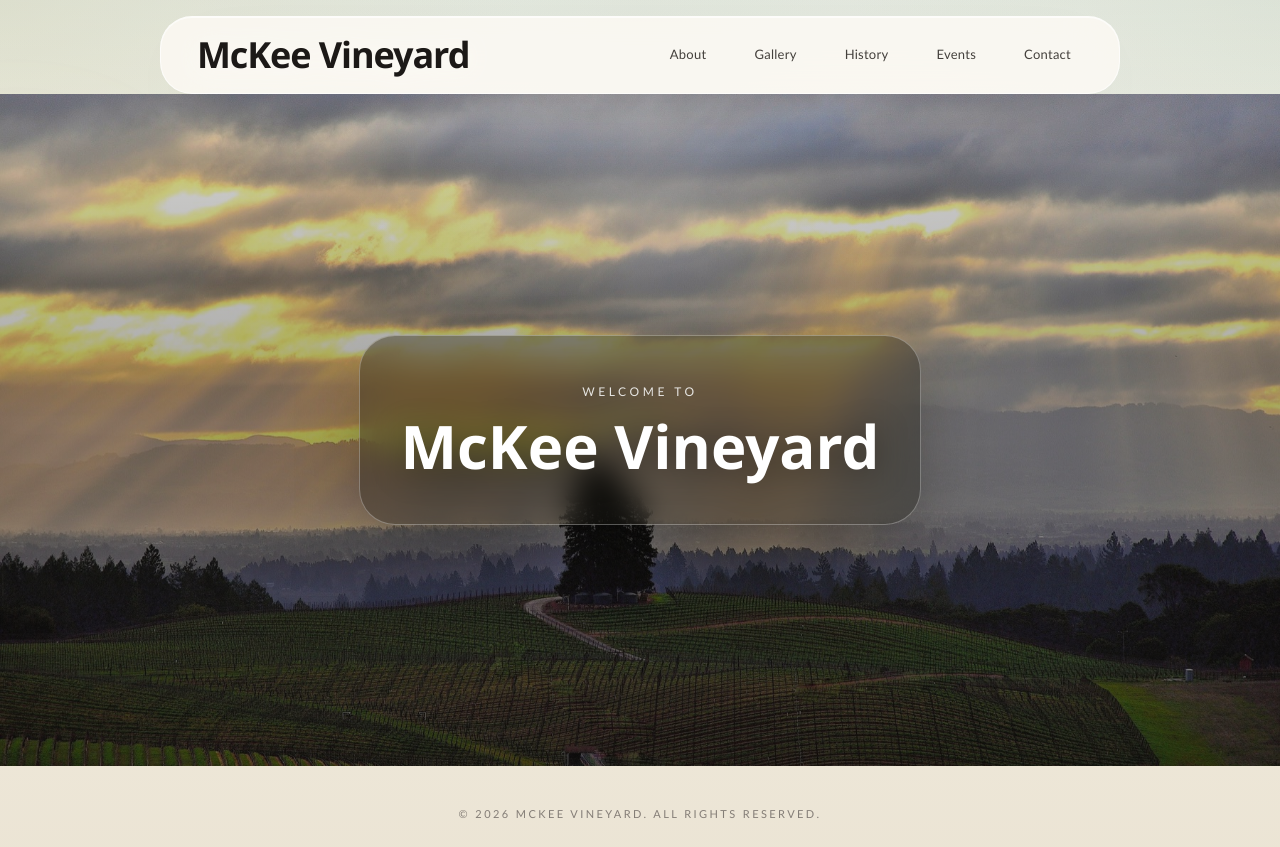
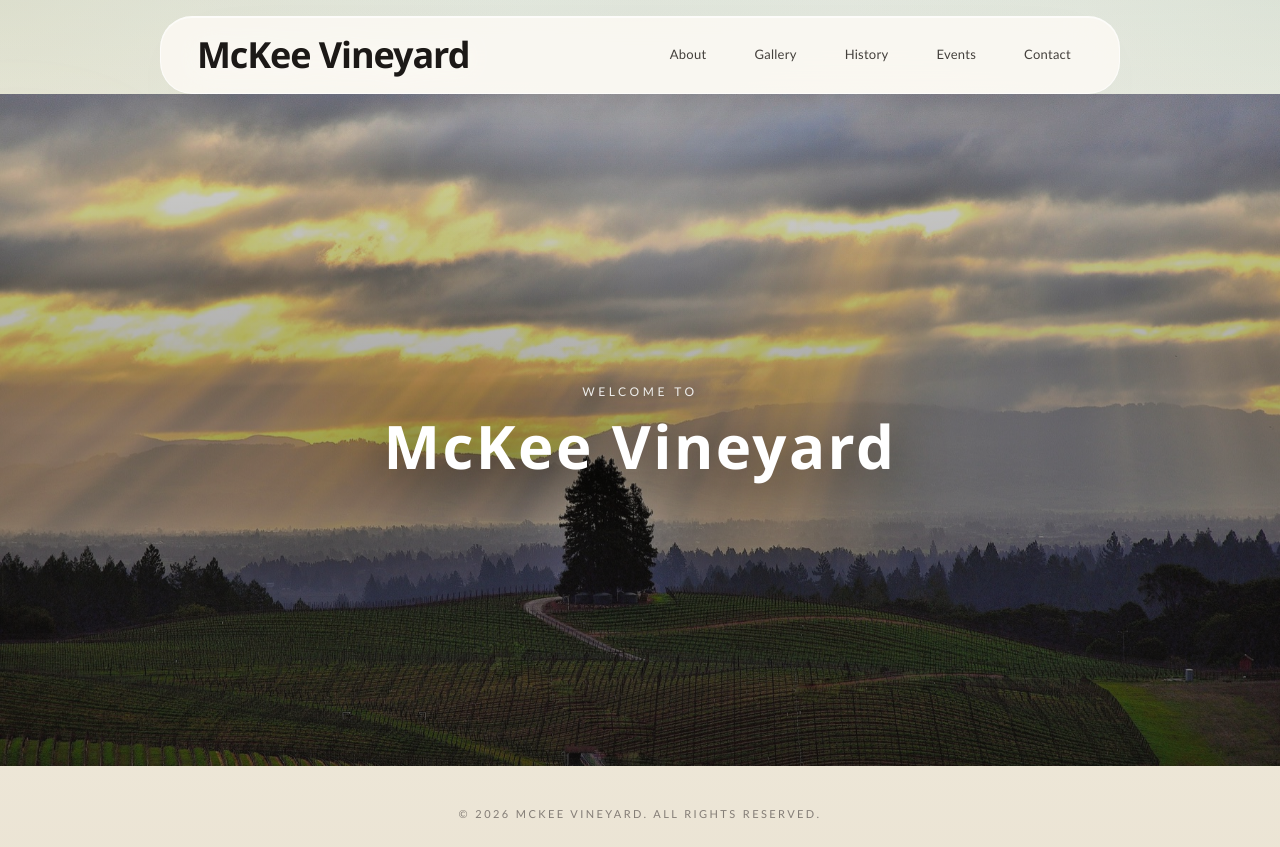
Before and after one commit to McC4b3r/mckeevineyard, a Next.js app: page / in a window 1280 px wide. Built offline with nearby package versions, Linux system fonts and the light colour scheme.

Commit message:
Lighten homepage hero banner (#5)

```diff
--- a/src/components/HomeContent.jsx
+++ b/src/components/HomeContent.jsx
@@ -14,11 +14,12 @@ export default function HomeContent() {
       <div className="absolute inset-0 bg-[linear-gradient(180deg,rgba(18,17,13,0.18),rgba(18,17,13,0.58))]" />
       <div className="absolute inset-0 bg-[radial-gradient(circle_at_top,rgba(255,251,240,0.14),transparent_34%)]" />
       <div className="page-shell relative flex min-h-[calc(100vh-8rem)] items-start justify-center pt-24 sm:items-center sm:pt-0">
-        <div className="max-w-4xl rounded-[2.25rem] border border-white/30 bg-[rgba(18,18,14,0.34)] px-8 py-10 text-center shadow-[0_26px_80px_-30px_rgba(0,0,0,0.55)] backdrop-blur-lg sm:px-10 sm:py-12">
-          <p className="mb-4 font-[family-name:var(--font-display)] text-xs uppercase tracking-[0.3em] text-stone-100/90">
+        <div className="relative max-w-4xl px-6 py-10 text-center sm:px-10 sm:py-12">
+          <div className="absolute inset-x-4 top-1/2 -z-10 h-40 -translate-y-1/2 rounded-full bg-[radial-gradient(circle,rgba(18,18,14,0.42),rgba(18,18,14,0.14)_56%,transparent_78%)] blur-3xl" />
+          <p className="mb-4 font-[family-name:var(--font-display)] text-xs uppercase tracking-[0.3em] text-stone-100/95 drop-shadow-[0_2px_10px_rgba(0,0,0,0.45)]">
             Welcome to
           </p>
-          <h1 className="font-[family-name:var(--font-heading)] text-4xl font-semibold text-white drop-shadow-[0_4px_16px_rgba(0,0,0,0.4)] sm:text-5xl lg:text-6xl">
+          <h1 className="font-[family-name:var(--font-heading)] text-4xl font-semibold tracking-[0.04em] text-white drop-shadow-[0_8px_24px_rgba(0,0,0,0.5)] sm:text-5xl lg:text-6xl">
             McKee Vineyard
           </h1>
         </div>
```
